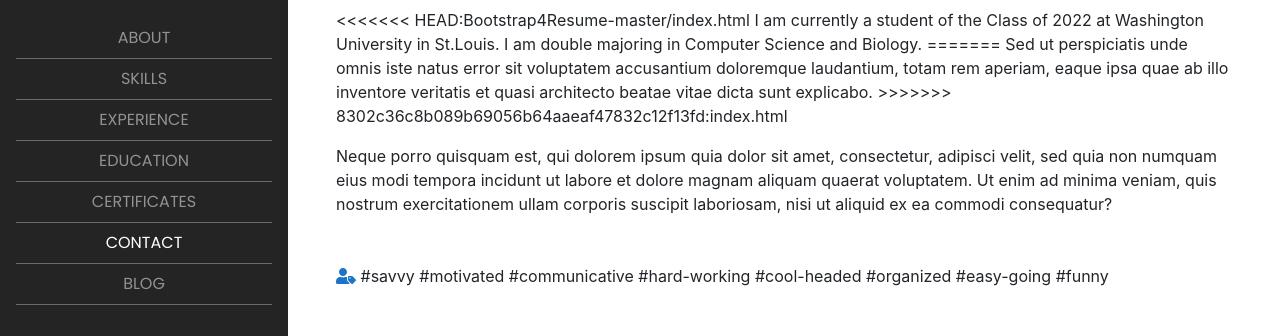
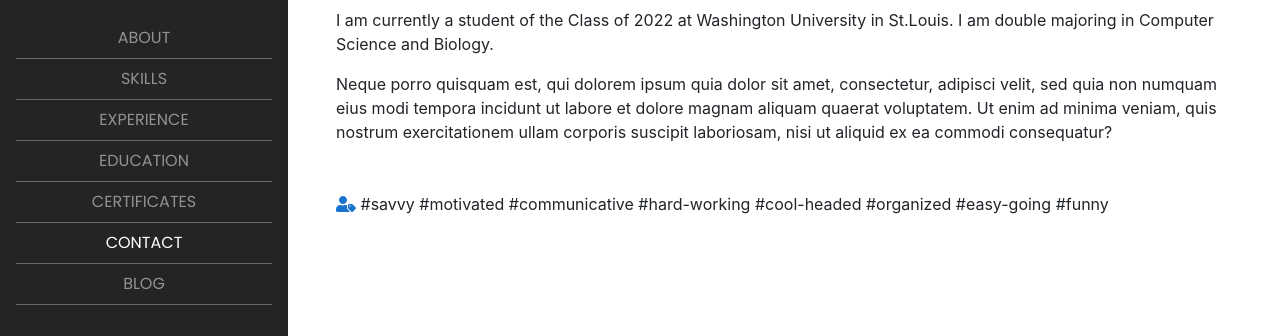
Before and after one commit to ndsambare/resumePage, a website with bundled scripts: page index.html in a window 1280 px wide. Shown: the part 205-541 px from the top of the page. Built offline with nearby package versions, Linux system fonts and the light colour scheme; a web font is replaced by a local one.

Commit message:
Updated About

```diff
--- a/index.html
+++ b/index.html
@@ -156,11 +156,9 @@
           </h4>
 
           <p class="mb-3">
-<<<<<<< HEAD:Bootstrap4Resume-master/index.html
+
             I am currently a student of the Class of 2022 at Washington University in St.Louis. I am double majoring in Computer Science and Biology.
-=======
-            Sed ut perspiciatis unde omnis iste natus error sit voluptatem accusantium doloremque laudantium, totam rem aperiam, eaque ipsa quae ab illo inventore veritatis et quasi architecto beatae vitae dicta sunt explicabo.
->>>>>>> 8302c36c8b089b69056b64aaeaf47832c12f13fd:index.html
+
           </p>
 
           <p>
```
